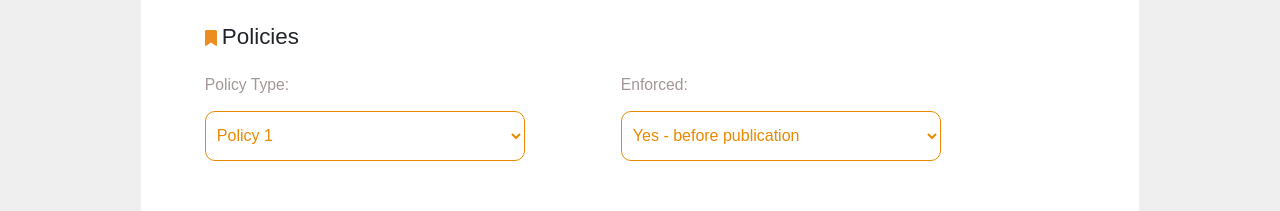
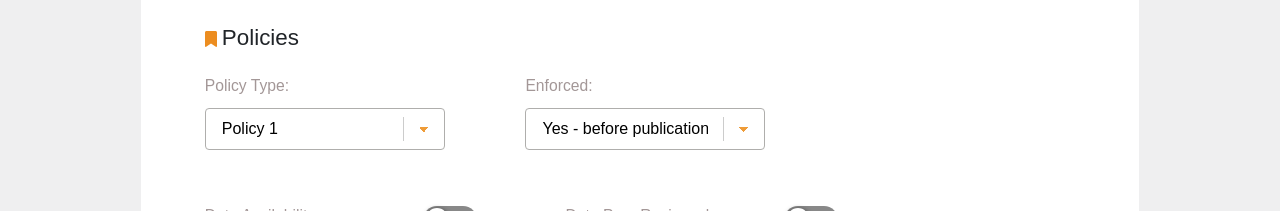
Before and after one commit to codeisscience/journal-policy-tracker-frontend, a React (Create React App) app: page /addjournal in a window 1280 px wide. Shown: the part 479-690 px from the top of the page. Built offline with nearby package versions, Linux system fonts and the light colour scheme.

Commit message:
add-journal: add css for smaller screen

```diff
--- a/src/App.js
+++ b/src/App.js
@@ -10,8 +10,7 @@ import Navbar from './components/marginals/Navbar/Navbar';
 
 function App() {
   return (
-    <Router>
-      <Navbar />
+    <div className='App'>
       <Switch>
         <Route exact path='/'>
           <Home />
@@ -38,7 +37,7 @@ function App() {
       </Switch>
       <Navbar />
       <Footer />
-    </Router>
+    </div>
   );
 }
 
--- a/src/components/AddJournal/styles.js
+++ b/src/components/AddJournal/styles.js
@@ -1,3 +1,4 @@
+/* eslint-disable max-len */
 import styled from 'styled-components';
 
 export const Container = styled.div`
@@ -19,10 +20,15 @@ export const PolicyContainer = styled.div`
   background-color: #ffff;
   padding: 3rem 6rem;
   align-self: center;
+  border-radius: 8px;
   justify-self: center;
 
   @media (max-width: 1300px) {
     width: 78%;
+    padding: 2rem 4rem;
+  }
+  @media (max-width: 1000px) {
+    width: 90%;
     padding: 2rem 4rem;
   }
   @media (max-width: 800px) {
@@ -80,49 +86,58 @@ export const Icon = styled.div`
 
 export const Subhead2 = styled.p`
   font-size: 1.4rem;
-  // @media (max-width: 1000px) {
-  //   font-size: 1.6rem;
-  // }
-  // @media (max-width: 700px) {
-  //   font-size: 1.2rem;
-  // }
 `;
 
 export const Select = styled.select`
-  width: 20rem;
-  padding: 2.2%;
-  height: 50px;
-  margin-top: 14px;
-  border-radius: 10px;
-  background: white;
-  outline: none;
-  border: 1.5px solid #ea8900;
-  color: #ea8900;
-  font-size: 1rem;
-  &:hover {
-    cursor: pointer;
-    color: #fff;
-    background: ${(props) => (props.primary ? '#fff' : '#F6B149')};
-    transition: all 0.2s ease-out;
+  background-color: white;
+  border: thin solid #afaeac;
+  border-radius: 4px;
+  display: inline-block;
+  font: inherit;
+  line-height: 1.5em;
+  padding: 0.5em 3.5em 0.5em 1em;
+
+  margin-top: 10px;
+  -webkit-box-sizing: border-box;
+  -moz-box-sizing: border-box;
+  box-sizing: border-box;
+  -webkit-appearance: none;
+  -moz-appearance: none;
+
+  background-image: linear-gradient(45deg, transparent 50%, #ef9c38 50%),
+    linear-gradient(135deg, #ef9c38 50%, transparent 50%), linear-gradient(to right, #ccc, #ccc);
+  background-position: calc(100% - 20px) calc(1em + 2px), calc(100% - 15px) calc(1em + 2px),
+    calc(100% - 2.5em) 0.5em;
+  background-size: 5px 5px, 5px 5px, 1px 1.5em;
+  background-repeat: no-repeat;
+  width: 21rem;
+
+  @media (max-width: 1300px) {
+    width: 15rem;
   }
-  @media (max-width: 1000px) {
-    width: 38%;
-  }
-  @media (max-width: 646px) {
-    width: 100%;
+  @media (max-width: 650px) {
+    width: 18rem;
   }
 `;
 
 export const SecondDiv = styled.div`
-  display: flex;
-  // margin-top: ${(props) => (props.primary ? '40px' : '0px')};
+  display: ${(props) => (props.primary ? 'flex' : 'grid')};
+  grid-template-columns: ${(props) => (props.primary ? '' : '50% 50%')};
   width: ${(props) => (props.primary ? '100%' : '100%')};
-  gap: ${(props) => (props.primary ? '2rem' : '6rem')};
+  gap: ${(props) => (props.primary ? '2rem' : '1rem')};
+  @media (max-width: 650px) {
+    grid-template-columns: none;
+  }
 `;
 
 export const Form = styled.form`
   display: grid;
   width: 70%;
+
+  // // @media (max-width: 1000px) {
+  // //   width: 10%;
+  // //   padding: 2rem 4rem;
+  // // }
 `;
 
 export const Div = styled.div`
@@ -138,4 +153,8 @@ export const ToggleContainer = styled.div`
   grid-template-columns: 1fr 1fr;
   grid-template-rows: 80px 70px;
   column-gap: 7rem;
+
+  @media (max-width: 800px) {
+    grid-template-columns: none;
+  }
 `;
--- a/src/components/JournalDetails/styles.js
+++ b/src/components/JournalDetails/styles.js
@@ -20,6 +20,7 @@ export const PolicyContainer = styled.div`
   margin: 0px auto 0px auto;
   background-color: #ffff;
   padding: 3rem 6rem;
+  border: 5px;
   align-self: center;
   justify-self: center;
   @media (max-width: 1300px) {
--- a/src/index.css
+++ b/src/index.css
@@ -9,6 +9,11 @@ html,
 body {
   max-width: 100vw;
   min-height: 100vh;
+}
+
+.App {
+  width: 100%;
+  height: 100vh;
 }
 
 .container{
```
